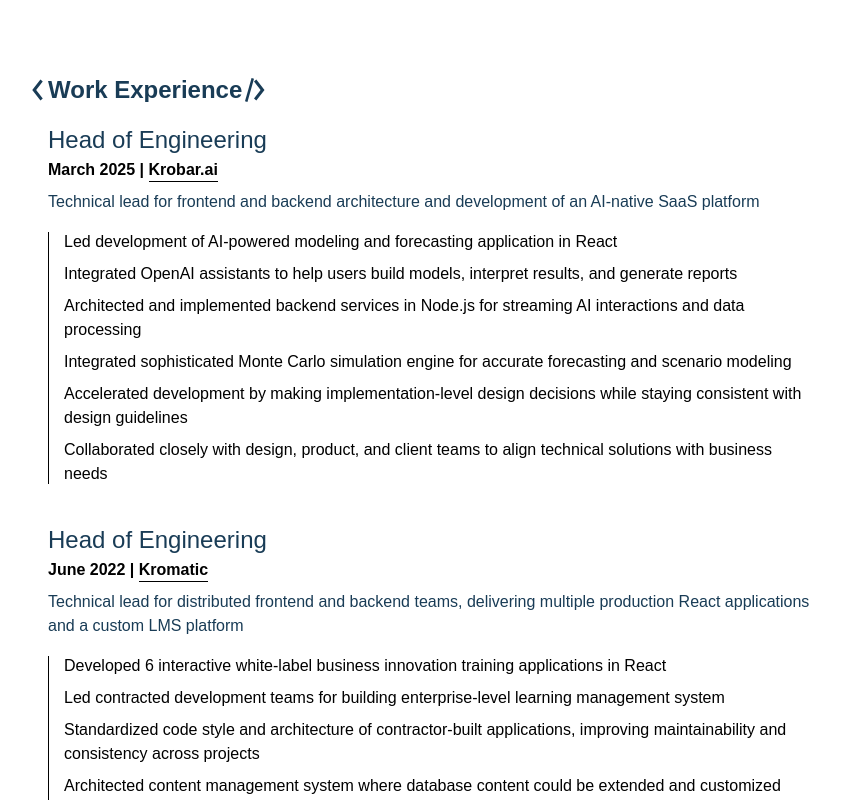
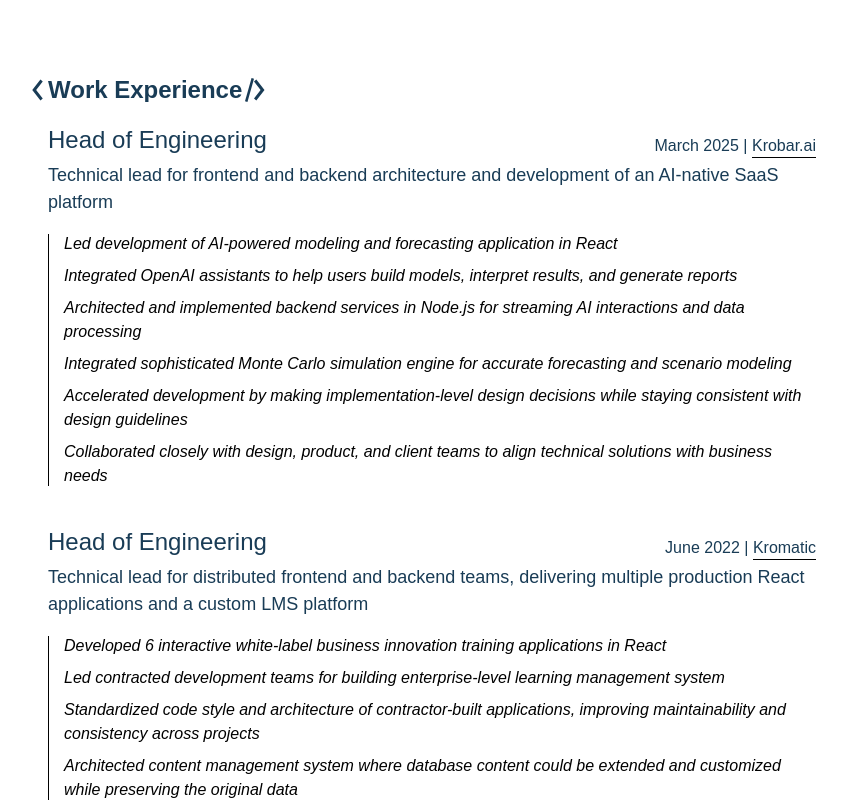
Before and after one commit to Emroni/website, a Next.js app: page / in a window 1280 px wide. Shown: the part 1400-2200 px from the top of the page, without its empty margins (208-1055 px from the left). Built offline with nearby package versions, Linux system fonts and the light colour scheme.

Commit message:
Adjust Experience heading styling

```diff
--- a/src/components/ExperienceBlock/index.tsx
+++ b/src/components/ExperienceBlock/index.tsx
@@ -1,18 +1,20 @@
 'use client';
 import Link from '../Link';
 import Transition from '../Transition';
-import { Container, Description, Info, Item, Title } from './styled';
+import { Container, Description, Heading, Info, Item, Title } from './styled';
 import { ExperienceBlockProps } from './types';
 
 export default function ExperienceBlock({ company, date, description, items, link, title }: ExperienceBlockProps) {
     return (
         <div>
+            <Heading>
                 <Transition component={Title} fade={false}>
                     {title}
                 </Transition>
                 <Transition component={Info} fade={false}>
                     {date} | {link ? <Link href={link}>{company}</Link> : company}
                 </Transition>
+            </Heading>
             <Transition component={Description} fade={false} stall={0.1}>
                 {description}
             </Transition>
--- a/src/components/ExperienceBlock/styled.tsx
+++ b/src/components/ExperienceBlock/styled.tsx
@@ -1,10 +1,16 @@
 import _ from 'lodash';
 import styled, { css } from 'styled-components';
 
+export const Heading = styled.div`
+    color: var(--blue-500);
+    display: flex;
+    justify-content: space-between;
+    align-items: flex-end;
+`;
+
 export const Title = styled.h3`
-    color: var(--blue-500);
     font-size: 24px;
-    font-weight: 300;
+    font-weight: 500;
     margin: 0;
     transition: opacity 0.5s var(--ease), transform 0.5s var(--ease);
 
@@ -16,8 +22,9 @@ export const Title = styled.h3`
 
 export const Description = styled.div`
     color: var(--blue-500);
+    font-size: 18px;
+    margin: 4px 0 12px;
     transition: opacity 0.5s var(--ease), transform 0.5s var(--ease);
-    margin: 8px 0 12px;
 
     &:not(.active) {
         opacity: 0;
@@ -26,8 +33,7 @@ export const Description = styled.div`
 `;
 
 export const Info = styled.div`
-    font-size: 16px;
-    font-weight: 600;
+    font-weight: 400;
     margin: 0;
     transition: opacity 0.5s var(--ease), transform 0.5s var(--ease);
 
@@ -60,6 +66,7 @@ export const Container = styled.ul`
 `;
 
 export const Item = styled.li`
+    font-style: italic;
     padding: 4px;
     position: relative;
     transition: opacity 0.5s var(--ease), transform 0.5s var(--ease);
--- a/src/contexts/Transitions/index.tsx
+++ b/src/contexts/Transitions/index.tsx
@@ -49,8 +49,7 @@ export function TransitionsProvider({ children }: TransitionsProps) {
         // Check next item and scroll position
         if (
             delay ||
-            !nextItem ||
-            !nextItem.ref.current ||
+            !nextItem?.ref.current ||
             (nextItem.top > window.scrollY + window.innerHeight * 0.9 &&
                 window.scrollY < document.documentElement.offsetHeight - window.innerHeight - 100)
         ) {
@@ -62,7 +61,7 @@ export function TransitionsProvider({ children }: TransitionsProps) {
         if (nextItem) {
             if (nextItem.top <= window.scrollY) {
                 newTimeout = 1;
-            } else if (nextItem?.stall) {
+            } else if (nextItem.stall) {
                 newTimeout = nextItem.stall * 1000;
             }
         }
```
Lines whose indentation alone changed are shown as unchanged.
